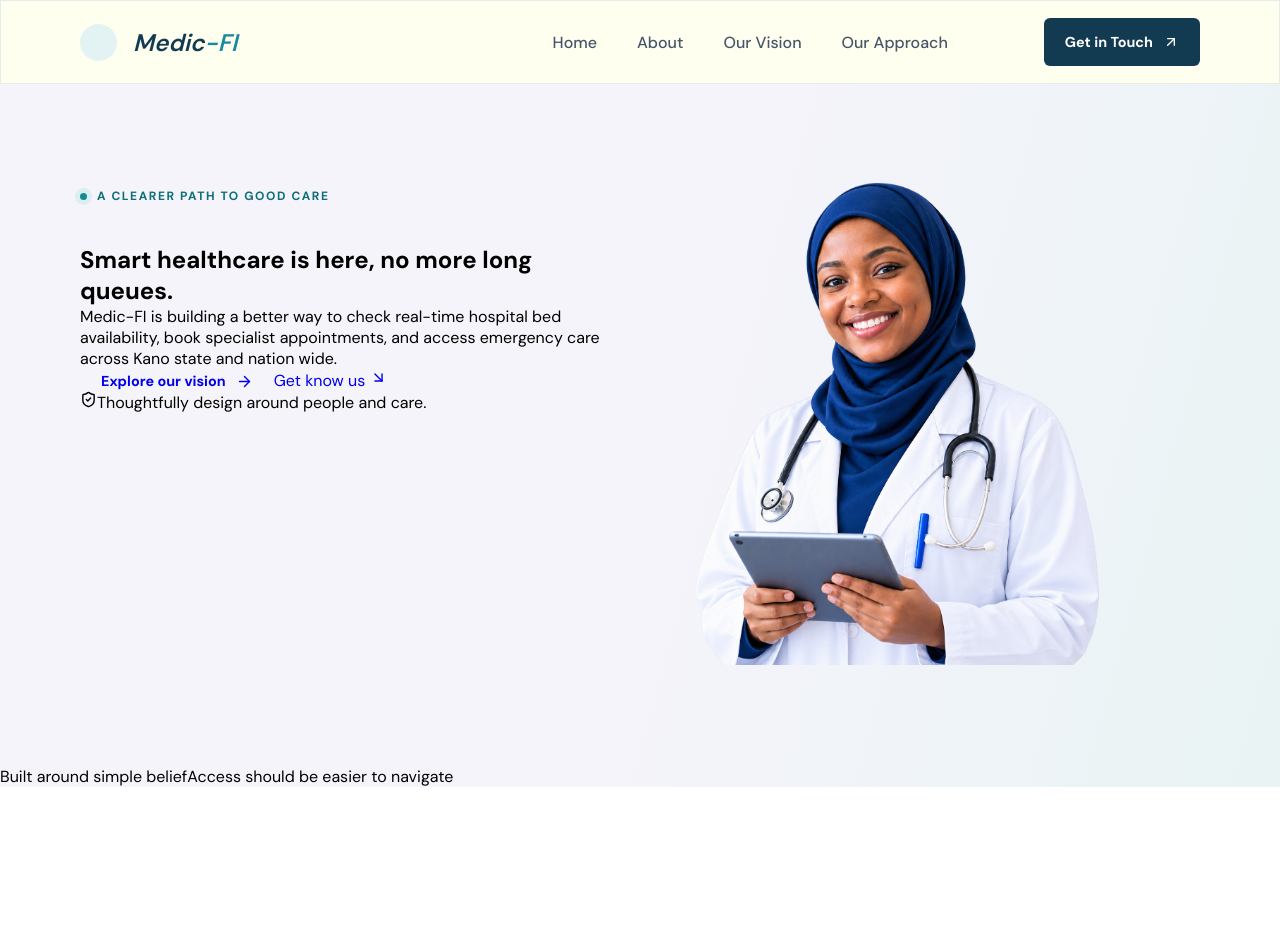
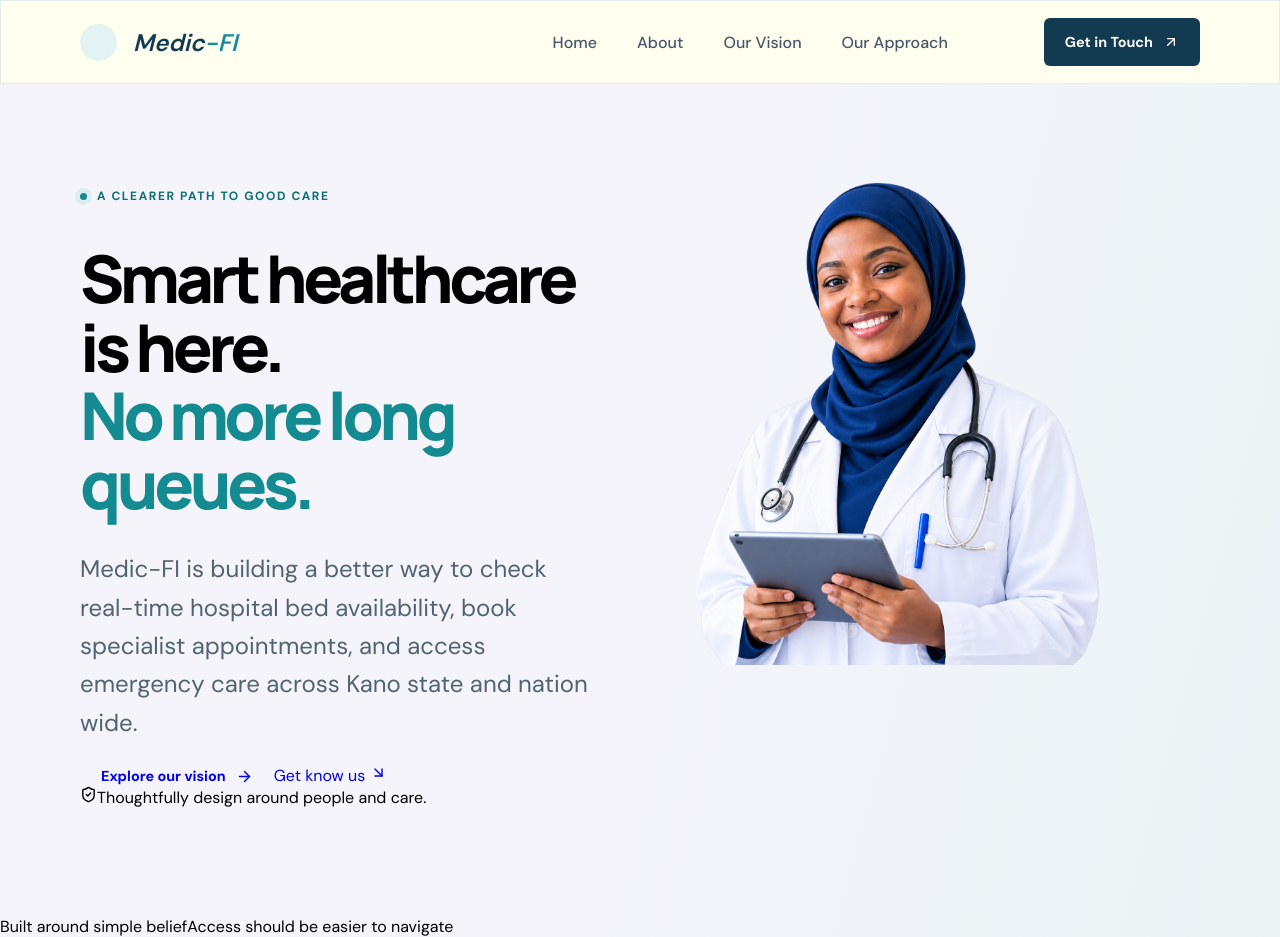
Before and after one commit to NDeenSanhaj96/medic-fi, a React (Vite) app: page / in a window 1280 px wide. Before the commit the page ends 800 px from the top, so only its background shows below. Built offline with nearby package versions, Linux system fonts and the light colour scheme.

Commit message:
style: Add styles to the hero main heading and the hero description text

```diff
--- a/src/App.css
+++ b/src/App.css
@@ -146,6 +146,24 @@
   box-shadow: 0 0 0 5px #dceff0;
 }
 
+.hero_description-container .hero_heading {
+  max-width: 610px;
+  margin-bottom: 22px;
+  line-height: 1.04;
+  letter-spacing: -0.068em;
+  font-size: clamp(2.75rem, 5.15vw, 4.55rem);
+  font-weight: var(--font-weight-black);
+  margin-bottom: 32px;
+}
+
+.hero_description-text {
+  max-width: 42ch;
+  font-size: var(--font-size-2xlg);
+  line-height: var(--line-height-body);
+  color: var(--color-text-secondary);
+  margin-bottom: 22px;
+}
+
 .hero_img-container .hero_img {
   width: 80%;
 }
--- a/src/App.jsx
+++ b/src/App.jsx
@@ -70,7 +70,7 @@ function HeroSection() {
         <div className="hero_grid-container container">
           <div className="hero_description-container">
             <p className="hero_eyebrow"><span className="eyebrow_dot" />A clearer path to good care</p>
-            <h1 className="hero_heading">Smart healthcare is here, <span>no more long queues.</span></h1>
+            <h1 className="hero_heading">Smart healthcare is here. <br /> <span>No more long queues.</span></h1>
             <p className="hero_description-text">
               Medic-FI is building a better way to check real-time hospital bed availability,
               book specialist appointments, and access emergency care across Kano state and nation wide.
--- a/src/index.css
+++ b/src/index.css
@@ -124,6 +124,16 @@ textarea {
   font-family: "DM sans", sans-serif;
 }
 
+h1,
+h2,
+h3 {
+  font-family: 'Manrope', sans-serif;
+}
+
+h1 span {
+  color: #148b91;
+}
+
 a {
   text-decoration: none;
 }
```
